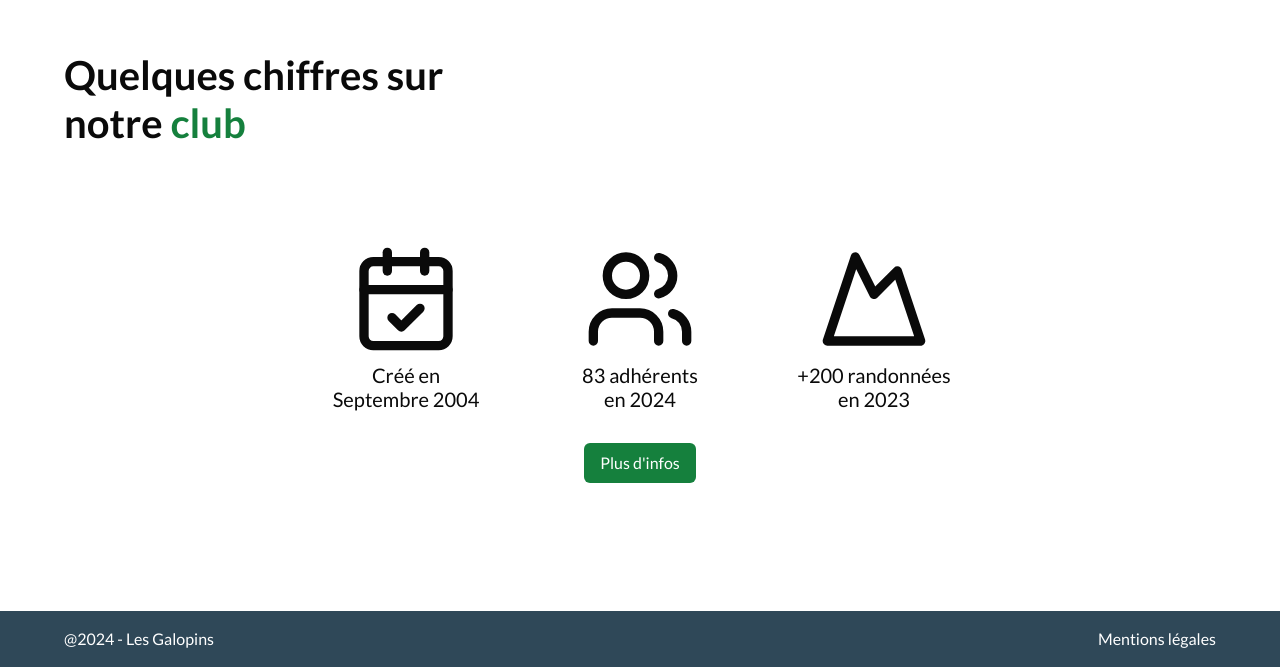
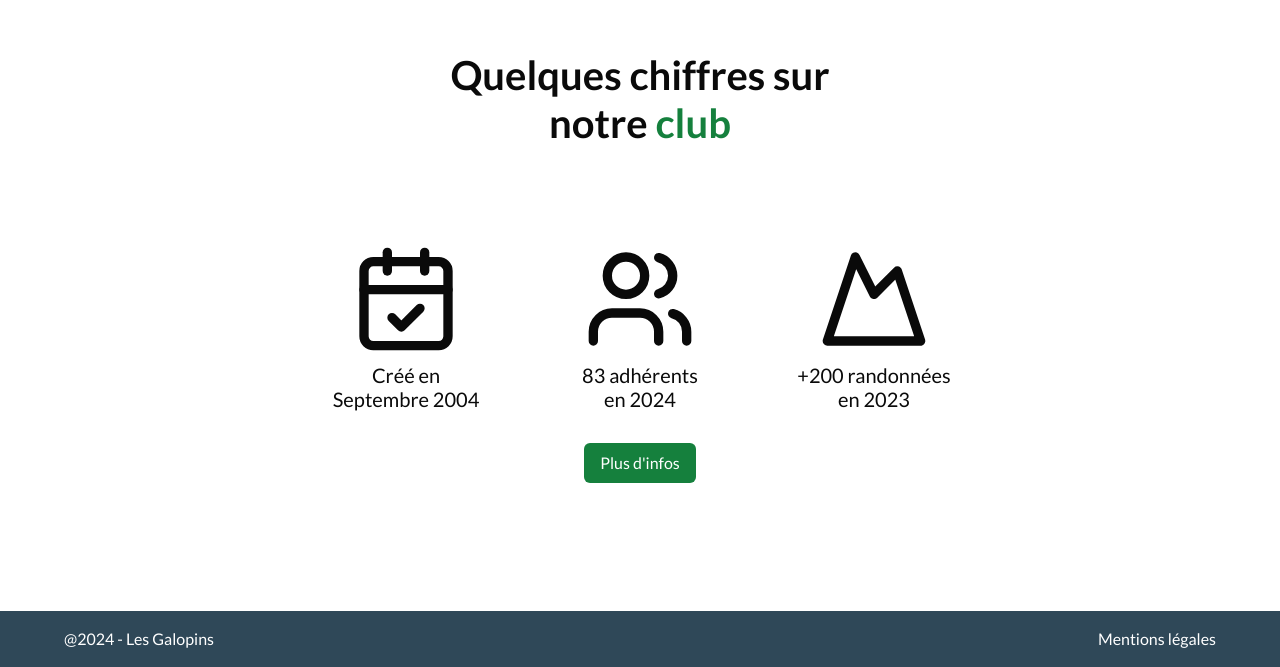
Before and after one commit to SebastienLaurentt/Galopins-Next-V2, a Next.js app: page / in a window 1280 px wide. Shown: the part 4654-5321 px from the top of the page. Built offline with nearby package versions, Linux system fonts and the light colour scheme.

Commit message:
add props to allow centering

```diff
--- a/app/(root)/page.tsx
+++ b/app/(root)/page.tsx
@@ -178,9 +178,10 @@ export default function Home() {
         <SectionHeader
           title="Quelques chiffres sur notre "
           titleHighlight="club"
+          isTitleCentered
         />
 
-        <ul className="flex flex-col gap-y-8 lg:flex-row lg:justify-center lg:gap-x-16 lg:gap-y-0">
+        <ul className="flex flex-col gap-y-8 md:flex-row md:justify-center md:gap-x-8 lg:gap-x-16 lg:gap-y-0">
           <li className="">
             <ClubIcon iconDescription="Créé en Septembre 2004">
               <CalendarCheck className="clubIcon" />
--- a/components/Section/SectionHeader/SectionHeader.tsx
+++ b/components/Section/SectionHeader/SectionHeader.tsx
@@ -3,6 +3,7 @@ import React from "react";
 
 interface SectionHeaderProps {
   title: string;
+  isTitleCentered?: boolean;
   titleHighlight: string;
   titleDescription?: string;
   imgSrc?: StaticImageData;
@@ -11,17 +12,24 @@ interface SectionHeaderProps {
 
 const SectionHeader: React.FC<SectionHeaderProps> = ({
   title,
+  isTitleCentered,
   titleHighlight,
   titleDescription,
   imgSrc,
-  imgClassname
+  imgClassname,
 }) => {
+
+  const titleClassname = isTitleCentered ? "mx-auto text-center" : "";
+
   return (
     <div className="relative mb-12 w-full md:mb-24">
-      <h2>
-        {title} <span className="text-accent">{titleHighlight}</span>
+      <h2 className={`${titleClassname}`}>
+        {title}
+        <span className="text-accent">{titleHighlight}</span>
       </h2>
-      <p className="md:w-[400px] lg:w-[560px] xl:w-[700px]">{titleDescription}</p>
+      <p className="md:w-[400px] lg:w-[560px] xl:w-[700px]">
+        {titleDescription}
+      </p>
 
       {imgSrc && (
         <Image
```
